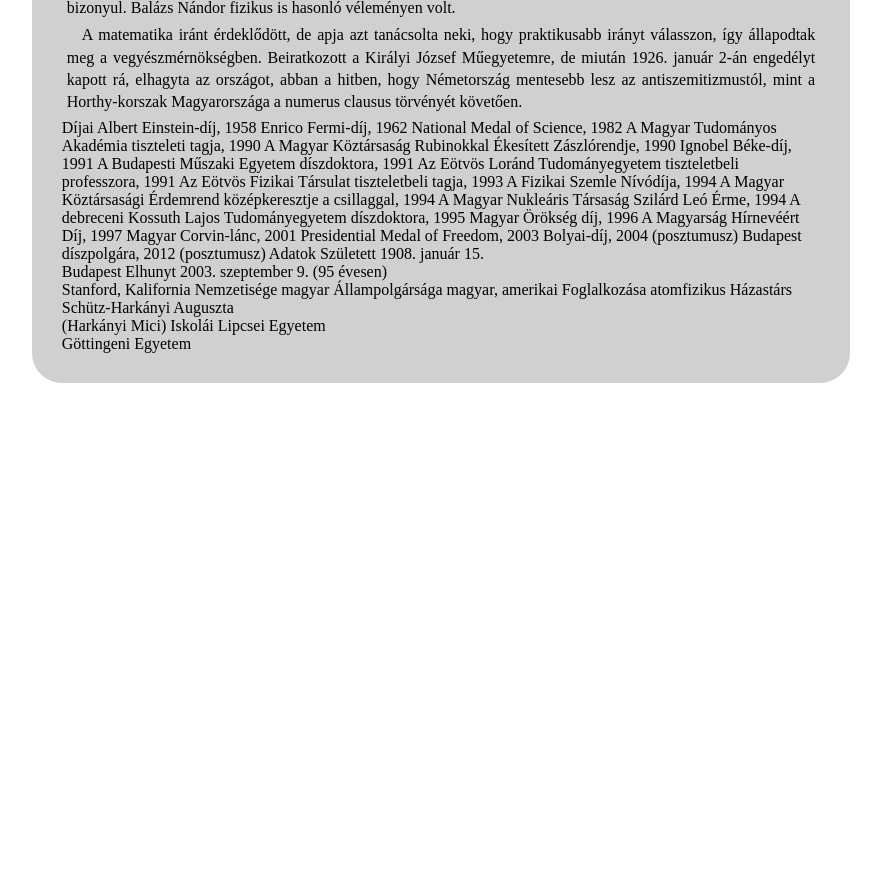
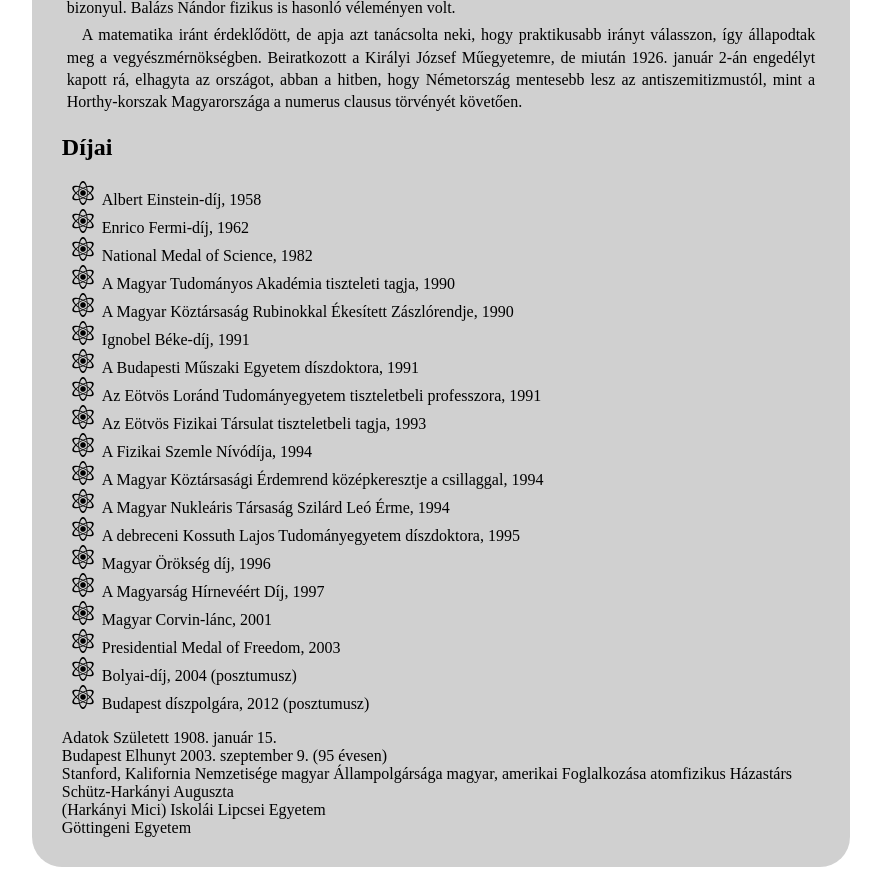
Before and after one commit to peterkecseti/teller-ede, a plain HTML site: page index.html in a window 1280 px wide. Shown: the part 539-1414 px from the top of the page, without its empty margins (199-1080 px from the left). Before the commit the page ends 930 px from the top, so only its background shows below. Drawn offline with Linux system fonts and the light colour scheme.

Commit message:
"ul" added

```diff
--- a/index.html
+++ b/index.html
@@ -50,28 +50,28 @@
 Németország mentesebb lesz az antiszemitizmustól, mint a Horthy-korszak
 Magyarországa a numerus clausus törvényét követően.</p>
 
-		Díjai
-
-		Albert Einstein-díj, 1958
-		Enrico Fermi-díj, 1962
-		National Medal of Science, 1982
-		A Magyar Tudományos Akadémia tiszteleti tagja, 1990
-		A Magyar Köztársaság Rubinokkal Ékesített Zászlórendje, 1990
-		Ignobel Béke-díj, 1991
-		A Budapesti Műszaki Egyetem díszdoktora, 1991
-		Az Eötvös Loránd Tudományegyetem tiszteletbeli professzora, 1991
-		Az Eötvös Fizikai Társulat tiszteletbeli tagja, 1993
-		A Fizikai Szemle Nívódíja, 1994
-		A Magyar Köztársasági Érdemrend középkeresztje a csillaggal, 1994
-		A Magyar Nukleáris Társaság Szilárd Leó Érme, 1994
-		A debreceni Kossuth Lajos Tudományegyetem díszdoktora, 1995
-		Magyar Örökség díj, 1996
-		A Magyarság Hírnevéért Díj, 1997
-		Magyar Corvin-lánc, 2001
-		Presidential Medal of Freedom, 2003
-		Bolyai-díj, 2004 (posztumusz)
-		Budapest díszpolgára, 2012 (posztumusz)
-
+		<h2>Díjai</h2>
+<ul>
+		<li>Albert Einstein-díj, 1958</li>
+		<li>Enrico Fermi-díj, 1962</li>
+		<li>National Medal of Science, 1982</li>
+		<li>A Magyar Tudományos Akadémia tiszteleti tagja, 1990</li>
+		<li>A Magyar Köztársaság Rubinokkal Ékesített Zászlórendje, 1990</li>
+		<li>Ignobel Béke-díj, 1991</li>
+		<li>A Budapesti Műszaki Egyetem díszdoktora, 1991</li>
+		<li>Az Eötvös Loránd Tudományegyetem tiszteletbeli professzora, 1991</li>
+		<li>Az Eötvös Fizikai Társulat tiszteletbeli tagja, 1993</li>
+		<li>A Fizikai Szemle Nívódíja, 1994</li>
+		<li>A Magyar Köztársasági Érdemrend középkeresztje a csillaggal, 1994</li>
+		<li>A Magyar Nukleáris Társaság Szilárd Leó Érme, 1994</li>
+		<li>A debreceni Kossuth Lajos Tudományegyetem díszdoktora, 1995</li>
+		<li>Magyar Örökség díj, 1996</li>
+		<li>A Magyarság Hírnevéért Díj, 1997</li>
+		<li>Magyar Corvin-lánc, 2001</li>
+		<li>Presidential Medal of Freedom, 2003</li>
+		<li>Bolyai-díj, 2004 (posztumusz)</li>
+		<li>Budapest díszpolgára, 2012 (posztumusz)</li>
+</ul>
 		Adatok
 
 		Született
```
